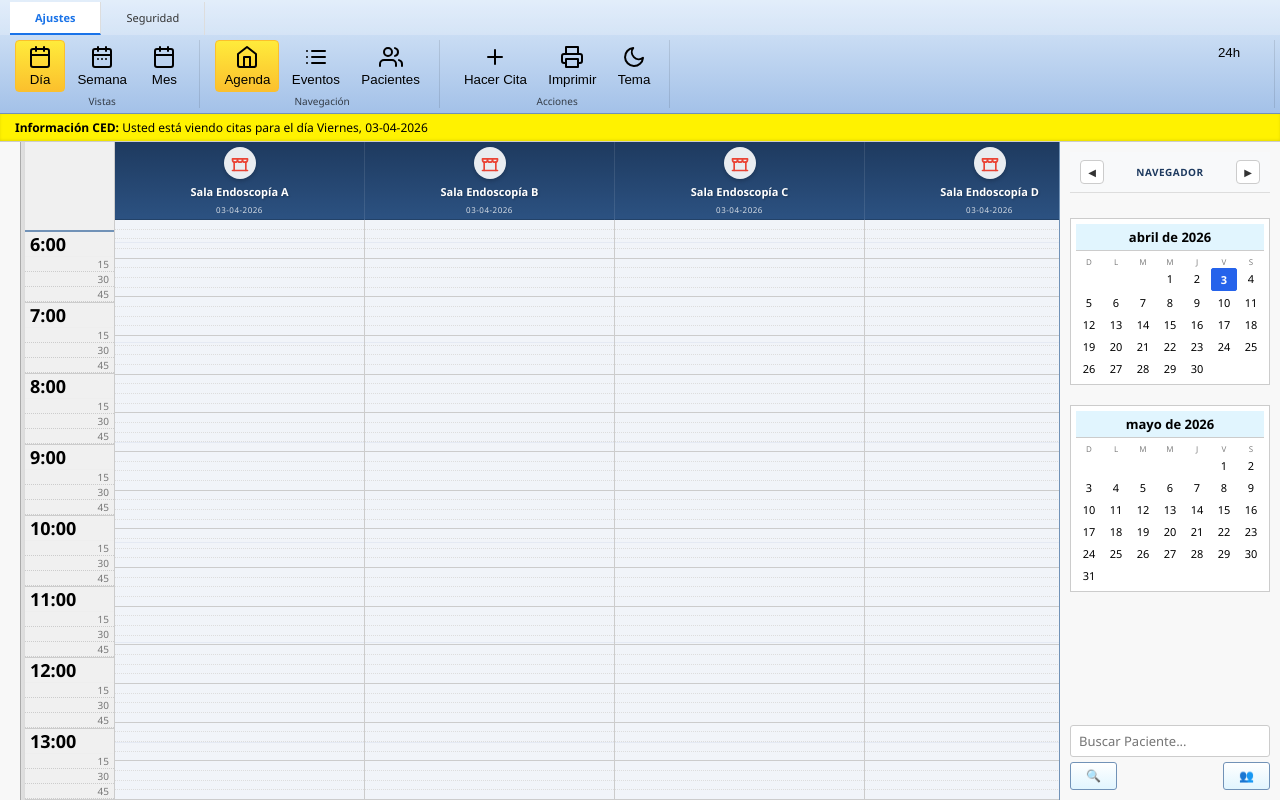
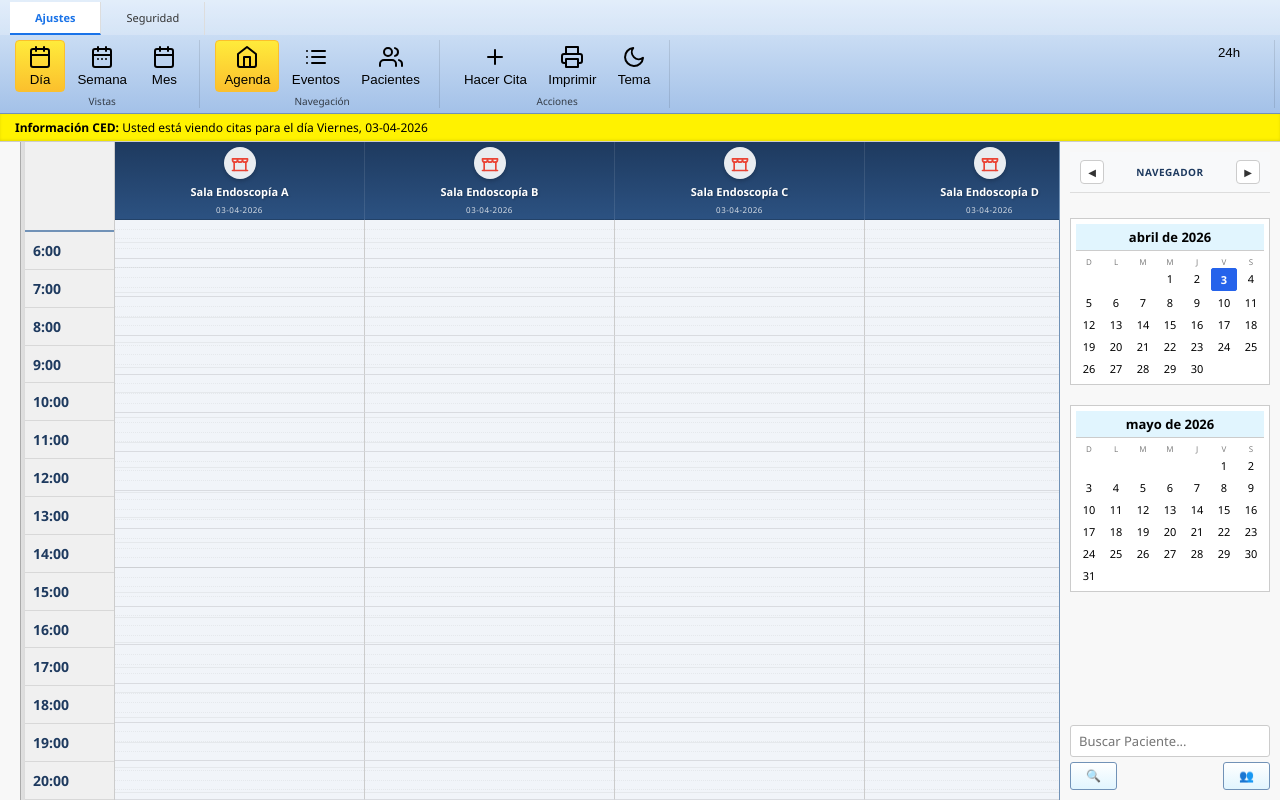
Before and after one commit to jomaperez60/CitasMedicas, a website built with Vite: page index.html in a window 1280 px wide. Built offline with nearby package versions, Linux system fonts and the light colour scheme.

Commit message:
refactor: remove quarter-scale elements and implement grid lines via background-image for improved scheduler layout and performance

```diff
--- a/src/main.js
+++ b/src/main.js
@@ -180,11 +180,6 @@ function renderTimeSlotsPro() {
     slots.push(`
       <div class="hour-slot-container">
         <div class="hour-label">${timeLabel}</div>
-        <div class="quarter-scale">
-          <div class="quarter-slot">15</div>
-          <div class="quarter-slot">30</div>
-          <div class="quarter-slot">45</div>
-        </div>
       </div>
     `);
   }
--- a/style.css
+++ b/style.css
@@ -174,7 +174,7 @@ body {
 .tab-content.active { display: block; }
 
 /* Time Column Pro (00, 15, 30, 45) */
-.classic-scheduler { display: flex; height: 100%; overflow: hidden; }
+.classic-scheduler { display: flex; height: 100%; overflow: auto; position: relative; }
 
 .classic-time-col {
   width: 90px;
@@ -182,10 +182,12 @@ body {
   border-right: 1px solid var(--grid-border);
   position: sticky;
   left: 0;
-  z-index: 120; /* High enough to be over appointments but scroll with grid */
+  z-index: 120;
   display: flex;
   flex-direction: column;
   flex-shrink: 0;
+  padding: 0;
+  margin: 0;
 }
 
 .classic-time-header {
@@ -205,14 +207,16 @@ body {
 
 .hour-slot-container {
   height: var(--slot-height);
-  border-bottom: 1px solid #ccc; /* Solid line for the hour */
+  border-bottom: 1px solid rgba(0,0,0,0.1);
   display: flex;
   flex-direction: column;
+  box-sizing: border-box;
 }
 
 .grid-sub-slot {
   flex: 1;
-  border-bottom: 1px dotted #ddd; /* Dotted line for quarter hours */
+  border-bottom: 1px dotted rgba(0,0,0,0.05);
+  box-sizing: border-box;
 }
 
 .grid-sub-slot:last-child {
@@ -220,17 +224,18 @@ body {
 }
 
 .hour-label {
-  flex: 1;
+  height: 100%;
+  padding-left: 8px;
+  display: flex;
+  align-items: center;
   font-weight: bold;
-  font-size: 18px;
-  padding-left: 5px;
-  border-bottom: 1px solid #eee;
+  font-size: 14px;
+  color: #1e3a5f;
+  box-sizing: border-box;
 }
 
 .quarter-scale {
-  flex: 3;
-  display: flex;
-  flex-direction: column;
+  display: none; /* We will use background lines for quarters to ensure sync */
 }
 
 .quarter-slot {
@@ -246,7 +251,7 @@ body {
 .classic-grid {
   flex: 1;
   display: flex;
-  overflow: auto;
+  overflow: visible;
   position: relative;
   background-color: #f1f4f9;
 }
@@ -258,8 +263,9 @@ body {
   display: flex;
   flex-direction: column;
   background-image:
-    linear-gradient(rgba(200,210,230,.3) 1px, transparent 1px);
-  background-size: 100% var(--slot-height);
+    linear-gradient(rgba(0,0,0,0.05) 1px, transparent 1px);
+  background-size: 100% calc(var(--slot-height) / 4);
+  box-sizing: border-box;
 }
 
 .classic-provider-col .hour-slot-container {
```
